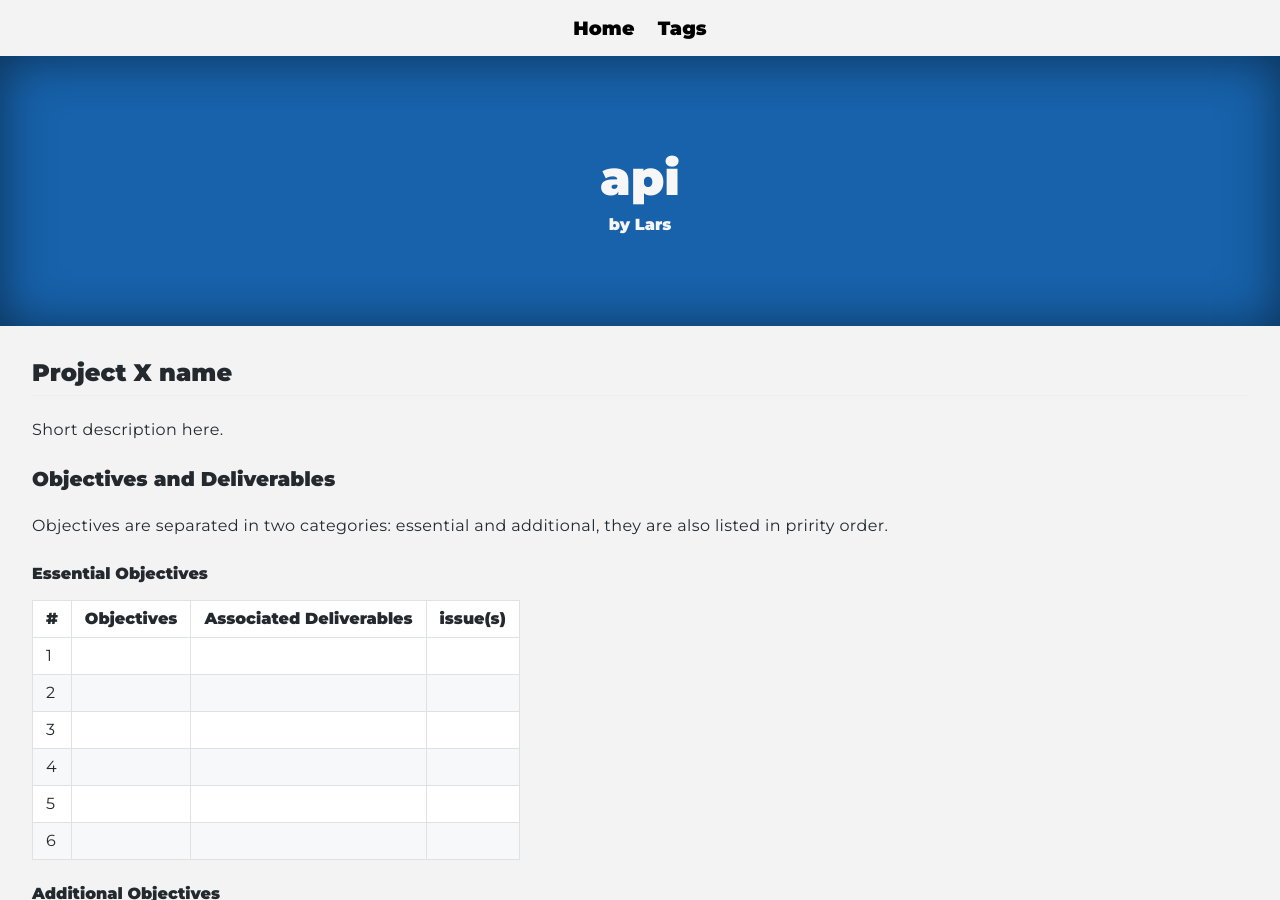
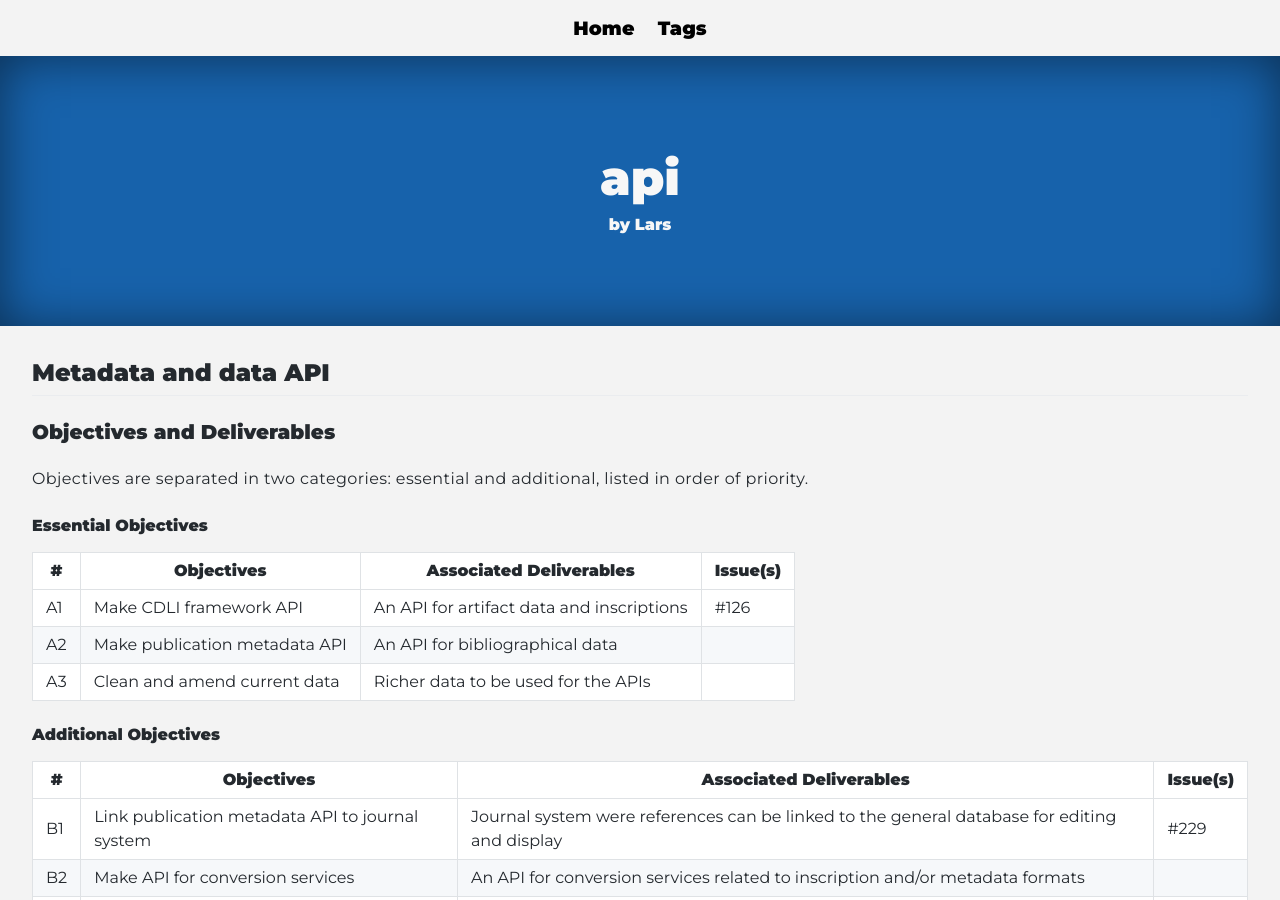
Before and after one commit to cdli-gh/blog, a Jekyll site: the page built from _blog/gsoc20/api/index.md, in a window 1280 px wide and 900 px high. Built offline with Jekyll 4.4.1, drawn with Linux system fonts in a browser that asks for light colours; some of the changed text lies outside the part shown.

Commit message:
gsoc2020/api: update index

```diff
--- a/_blog/gsoc20/api/index.md
+++ b/_blog/gsoc20/api/index.md
@@ -5,46 +5,40 @@ author: "Lars"
 tags: ["project","gsoc","gsoc2020","api"]
 ---
 
-## Project X name
-Short description here.
+## Metadata and data API
 
 ### Objectives and Deliverables
-Objectives are separated in two categories: essential and additional, they are also listed in pririty order.
+Objectives are separated in two categories: essential and additional, listed in order of priority.
+
 #### Essential Objectives
 
-|\#|Objectives|Associated Deliverables|issue(s)|
-|---	|---	|---	|---	|
-|1   	|   	|   	|   	|
-|2   	|   	|   	|   	|
-|3   	|   	|   	|   	|
-|4   	|   	|   	|   	|
-|5   	|   	|   	|   	|
-|6   	|   	|   	|   	|
+| \#  | Objectives | Associated Deliverables | Issue(s) |
+|-----|-----|-----|-----|
+|A1  	| Make CDLI framework API | An API for artifact data and inscriptions | #126 |
+|A2  	| Make publication metadata API | An API for bibliographical data |   	|
+|A3  	| Clean and amend current data | Richer data to be used for the APIs |   	|
 
 #### Additional Objectives
 
-|\#|Objectives|Associated Deliverables|issue(s)|
+| \#  | Objectives | Associated Deliverables | Issue(s) |
 |---	|---	|---	|---	|
-|1   	|   	|   	|   	|
-|2   	|   	|   	|   	|
-|3   	|   	|   	|   	|
-|4   	|   	|   	|   	|
-|5   	|   	|   	|   	|
-|6   	|   	|   	|   	|
+|B1  	| Link publication metadata API to journal system | Journal system were references can be linked to the general database for editing and display | #229 |
+|B2  	| Make API for conversion services | An API for conversion services related to inscription and/or metadata formats |   	|
+|B3  	| Add (linked) data to (artifact) pages | Pages with Schema.org/Dublin Core annotations |   	|
 
 ### Tentative timeline
 
-| Week  |Objectives |Deliverables |
-|---|---|---|
-|1|   |   |
-|2|   |   |
-|3|   |   |
-|4|   |   |
-|5|   |   |
-|6|   |   |
-|7|   |   |
-|8|   |   |
-|9|   |   |
-|10|   |   |
-|11|   |   |
-|12|   |   |
+| Week | Objectives | Deliverables |
+|----|---|---|
+|  1 |   |   |
+|  2 |   |   |
+|  3 |   |   |
+|  4 |   |   |
+|  5 |   |   |
+|  6 |   |   |
+|  7 |   |   |
+|  8 |   |   |
+|  9 |   |   |
+| 10 |   |   |
+| 11 |   |   |
+| 12 |   |   |
```
